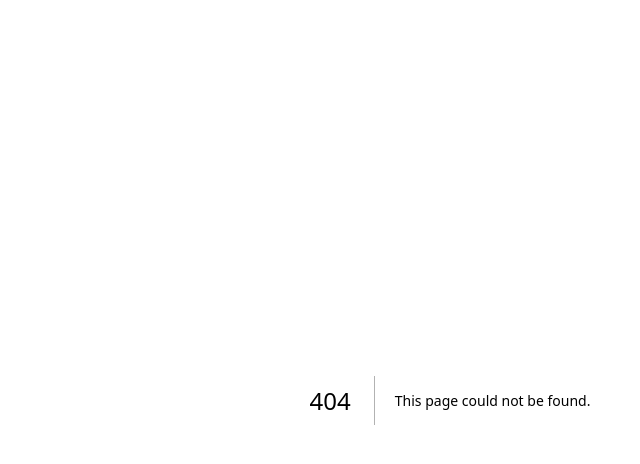
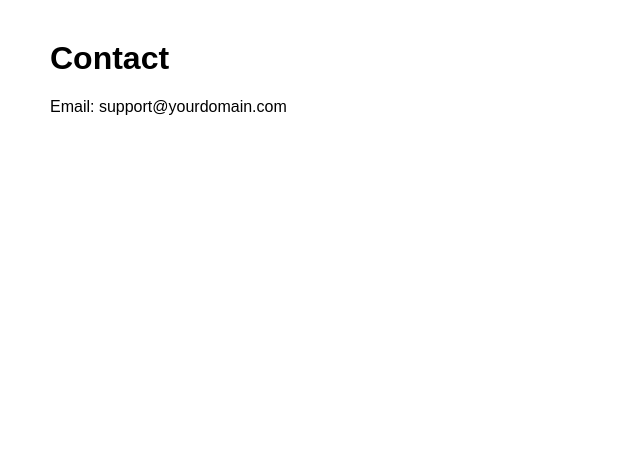
Before and after one commit to docpilot570/docpilot-ai, a Next.js app: page /contact in a window 1280 px wide. Before the commit this address had no page. Shown: the top 464 px of the page, without its empty margins (190-830 px from the left). Built offline with nearby package versions, Linux system fonts and the light colour scheme.

Commit message:
Add contact page

```diff
--- /dev/null
+++ b/pages/contact.js
@@ -0,0 +1,8 @@
+export default function Contact() {
+  return (
+    <div style={{maxWidth:800, margin:"40px auto", fontFamily:"Arial"}}>
+      <h1>Contact</h1>
+      <p>Email: support@yourdomain.com</p>
+    </div>
+  );
+}
```
